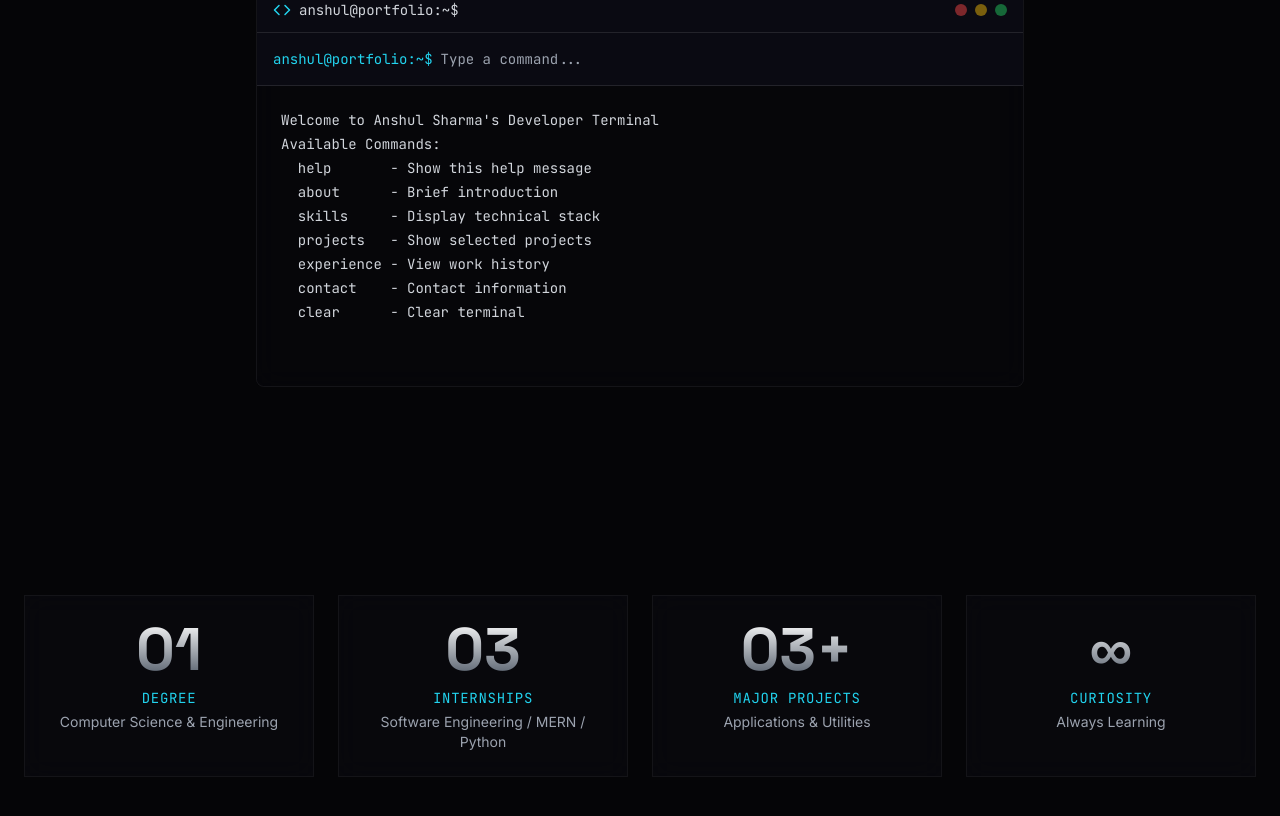
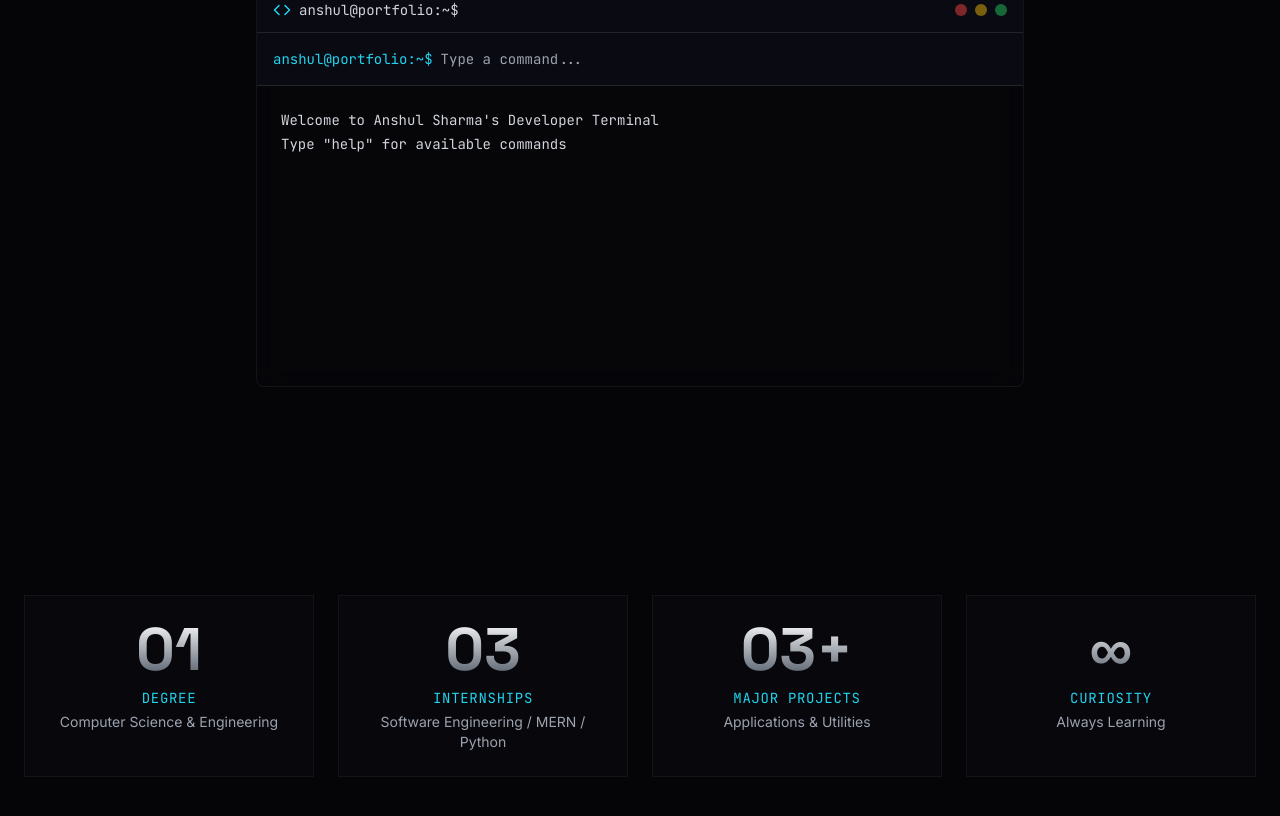
Before and after one commit to anshulsh012/Portfolio, a React (Vite) app: page / in a window 1280 px wide. Shown: the part 8516-9332 px from the top of the page. Built offline with nearby package versions, Linux system fonts and the light colour scheme.

Commit message:
Revert initial terminal output to original

```diff
--- a/src/Portfolio.tsx
+++ b/src/Portfolio.tsx
@@ -887,14 +887,7 @@ const TerminalSection: React.FC = () => {
   const [output, setOutput] = useState<string[]>([
     'Welcome to Anshul Sharma\'s Developer Terminal',
     '',
-    'Available Commands:',
-    '  help       - Show this help message',
-    '  about      - Brief introduction',
-    '  skills     - Display technical stack',
-    '  projects   - Show selected projects',
-    '  experience - View work history',
-    '  contact    - Contact information',
-    '  clear      - Clear terminal',
+    'Type "help" for available commands',
     '',
   ])
   const [showCursor, setShowCursor] = useState(true)
```
